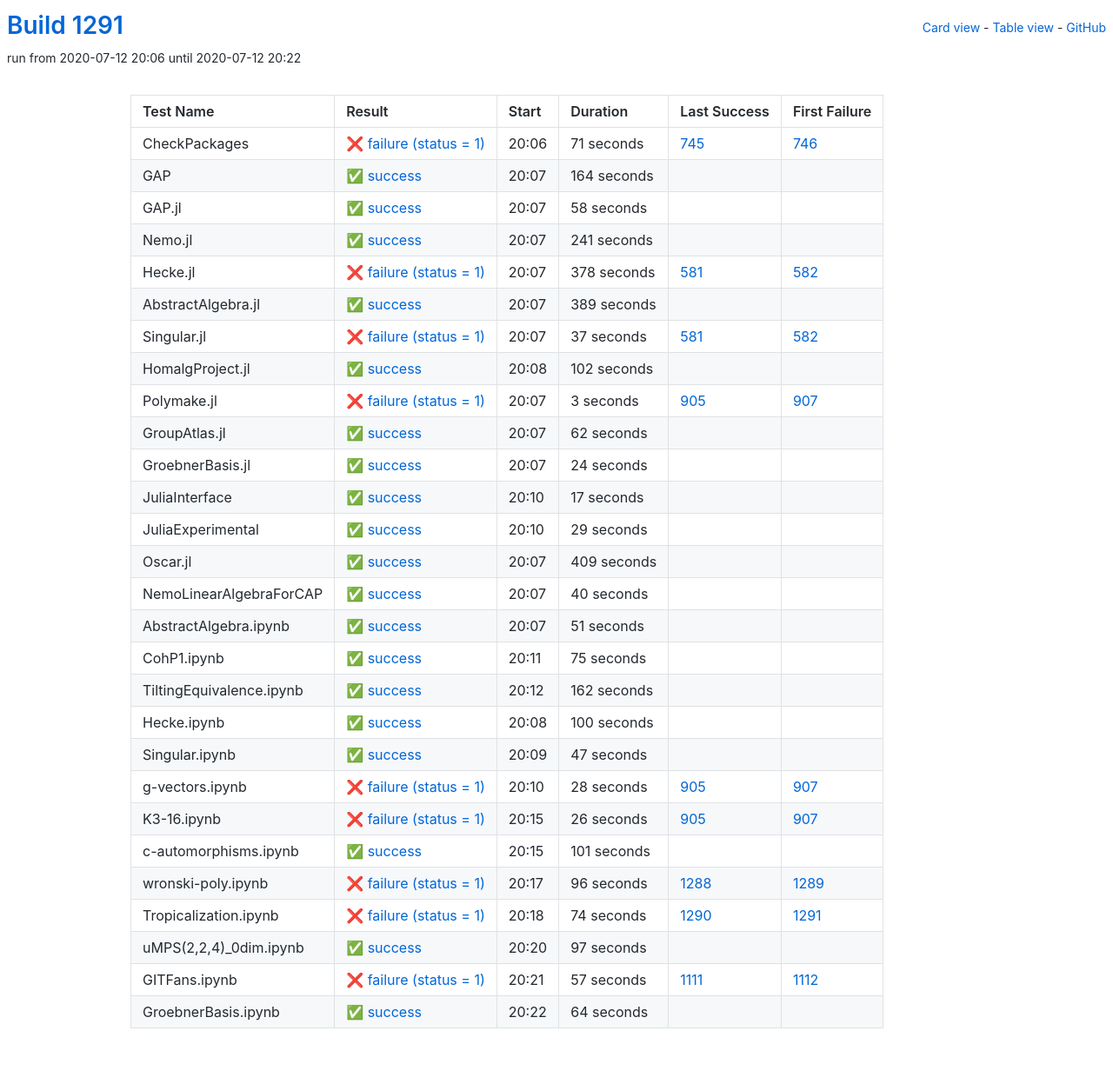
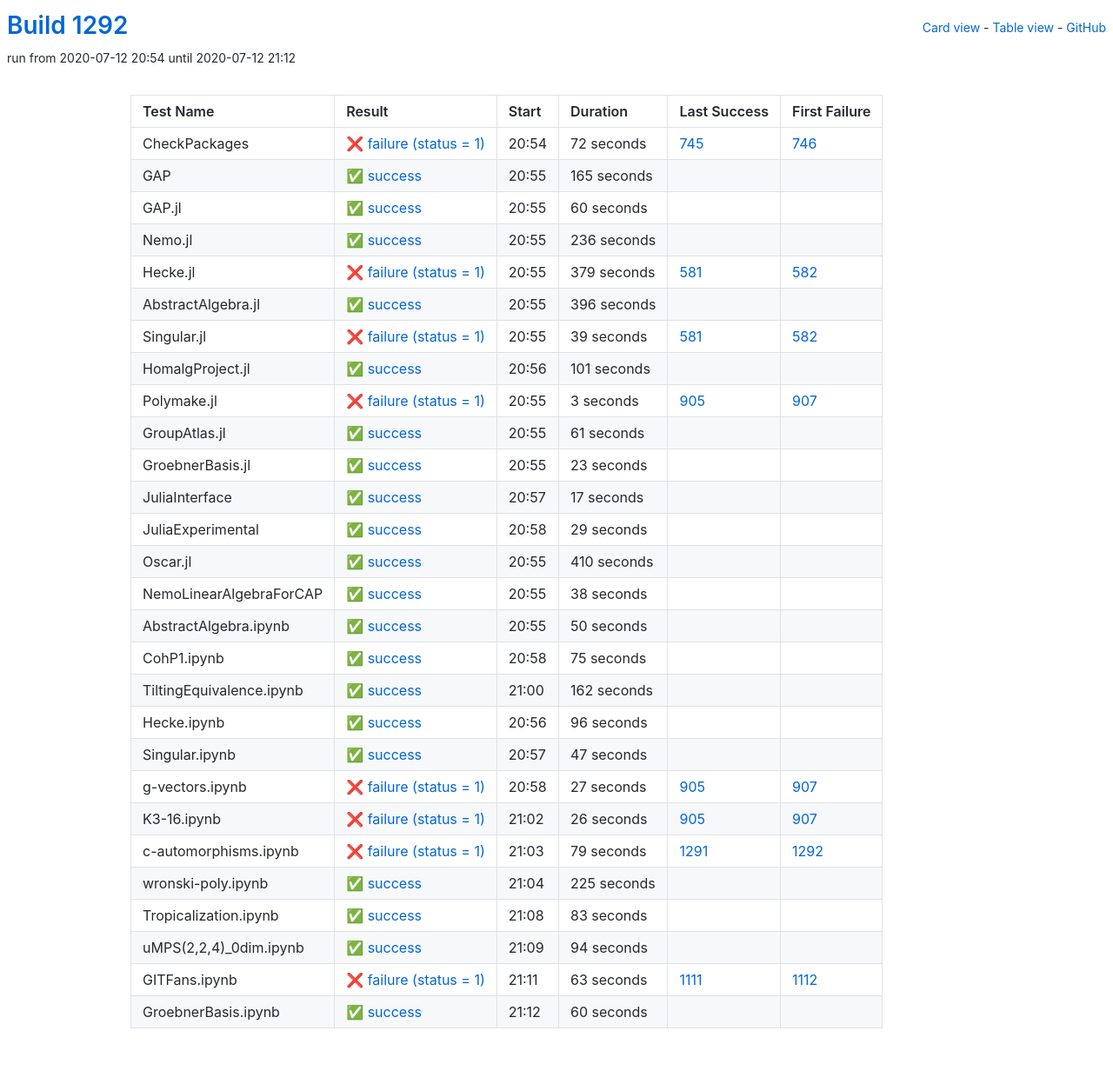
Before and after one commit to oscar-system/oscar-ci-status-1.4, a Jekyll site: the page built from table.html, in a window 1280 px wide. Shown: the whole page at 87% size. Built offline with Jekyll 4.4.1, drawn with Linux system fonts in a browser that asks for light colours.

Commit message:
Build #1292

```diff
--- a/_data/ci.yml
+++ b/_data/ci.yml
@@ -1,6 +1,6 @@
 ---
-build: 1291
-build_url: https://oscarci.mathematik.uni-kl.de/job/oscar-julia-1.4/1291/
+build: 1292
+build_url: https://oscarci.mathematik.uni-kl.de/job/oscar-julia-1.4/1292/
 job: oscar-julia-1.4
 organization: oscar-system
 repo: oscar-ci-status-1.4
@@ -8,104 +8,104 @@ repourl: https://github.com/oscar-system/oscar-ci-status-1.4
 tests:
 - name: CheckPackages
   id: checkpackages
-  log: https://oscarci.mathematik.uni-kl.de/job/oscar-julia-1.4/1291/artifact/logs/build-1291/CheckPackages.log
-  start: 2020-07-12 20:06
+  log: https://oscarci.mathematik.uni-kl.de/job/oscar-julia-1.4/1292/artifact/logs/build-1292/CheckPackages.log
+  start: 2020-07-12 20:54
   success: false
   exitcode: 1
   status: failure
-  duration: 71
+  duration: 72
   last_success: 745
   last_success_url: https://oscarci.mathematik.uni-kl.de/job/oscar-julia-1.4/745/
   first_failure: 746
   first_failure_url: https://oscarci.mathematik.uni-kl.de/job/oscar-julia-1.4/746/
 - name: GAP
   id: gap
-  log: https://oscarci.mathematik.uni-kl.de/job/oscar-julia-1.4/1291/artifact/logs/build-1291/GAP.log
-  start: 2020-07-12 20:07
+  log: https://oscarci.mathematik.uni-kl.de/job/oscar-julia-1.4/1292/artifact/logs/build-1292/GAP.log
+  start: 2020-07-12 20:55
   success: true
   exitcode: 0
   status: success
-  duration: 164
+  duration: 165
   last_success: false
   last_success_url:
   first_failure: false
   first_failure_url:
 - name: GAP.jl
   id: gap-jl
-  log: https://oscarci.mathematik.uni-kl.de/job/oscar-julia-1.4/1291/artifact/logs/build-1291/GAP.jl.log
-  start: 2020-07-12 20:07
+  log: https://oscarci.mathematik.uni-kl.de/job/oscar-julia-1.4/1292/artifact/logs/build-1292/GAP.jl.log
+  start: 2020-07-12 20:55
   success: true
   exitcode: 0
   status: success
-  duration: 58
+  duration: 60
   last_success: false
   last_success_url:
   first_failure: false
   first_failure_url:
 - name: Nemo.jl
   id: nemo-jl
-  log: https://oscarci.mathematik.uni-kl.de/job/oscar-julia-1.4/1291/artifact/logs/build-1291/Nemo.jl.log
-  start: 2020-07-12 20:07
+  log: https://oscarci.mathematik.uni-kl.de/job/oscar-julia-1.4/1292/artifact/logs/build-1292/Nemo.jl.log
+  start: 2020-07-12 20:55
   success: true
   exitcode: 0
   status: success
-  duration: 241
+  duration: 236
   last_success: false
   last_success_url:
   first_failure: false
   first_failure_url:
 - name: Hecke.jl
   id: hecke-jl
-  log: https://oscarci.mathematik.uni-kl.de/job/oscar-julia-1.4/1291/artifact/logs/build-1291/Hecke.jl.log
-  start: 2020-07-12 20:07
+  log: https://oscarci.mathematik.uni-kl.de/job/oscar-julia-1.4/1292/artifact/logs/build-1292/Hecke.jl.log
+  start: 2020-07-12 20:55
   success: false
   exitcode: 1
   status: failure
-  duration: 378
+  duration: 379
   last_success: 581
   last_success_url: https://oscarci.mathematik.uni-kl.de/job/oscar-julia-1.4/581/
   first_failure: 582
   first_failure_url: https://oscarci.mathematik.uni-kl.de/job/oscar-julia-1.4/582/
 - name: AbstractAlgebra.jl
   id: abstractalgebra-jl
-  log: https://oscarci.mathematik.uni-kl.de/job/oscar-julia-1.4/1291/artifact/logs/build-1291/AbstractAlgebra.jl.log
-  start: 2020-07-12 20:07
+  log: https://oscarci.mathematik.uni-kl.de/job/oscar-julia-1.4/1292/artifact/logs/build-1292/AbstractAlgebra.jl.log
+  start: 2020-07-12 20:55
   success: true
   exitcode: 0
   status: success
-  duration: 389
+  duration: 396
   last_success: false
   last_success_url:
   first_failure: false
   first_failure_url:
 - name: Singular.jl
   id: singular-jl
-  log: https://oscarci.mathematik.uni-kl.de/job/oscar-julia-1.4/1291/artifact/logs/build-1291/Singular.jl.log
-  start: 2020-07-12 20:07
+  log: https://oscarci.mathematik.uni-kl.de/job/oscar-julia-1.4/1292/artifact/logs/build-1292/Singular.jl.log
+  start: 2020-07-12 20:55
   success: false
   exitcode: 1
   status: failure
-  duration: 37
+  duration: 39
   last_success: 581
   last_success_url: https://oscarci.mathematik.uni-kl.de/job/oscar-julia-1.4/581/
   first_failure: 582
   first_failure_url: https://oscarci.mathematik.uni-kl.de/job/oscar-julia-1.4/582/
 - name: HomalgProject.jl
   id: homalgproject-jl
-  log: https://oscarci.mathematik.uni-kl.de/job/oscar-julia-1.4/1291/artifact/logs/build-1291/HomalgProject.jl.log
-  start: 2020-07-12 20:08
+  log: https://oscarci.mathematik.uni-kl.de/job/oscar-julia-1.4/1292/artifact/logs/build-1292/HomalgProject.jl.log
+  start: 2020-07-12 20:56
   success: true
   exitcode: 0
   status: success
-  duration: 102
+  duration: 101
   last_success: false
   last_success_url:
   first_failure: false
   first_failure_url:
 - name: Polymake.jl
   id: polymake-jl
-  log: https://oscarci.mathematik.uni-kl.de/job/oscar-julia-1.4/1291/artifact/logs/build-1291/Polymake.jl.log
-  start: 2020-07-12 20:07
+  log: https://oscarci.mathematik.uni-kl.de/job/oscar-julia-1.4/1292/artifact/logs/build-1292/Polymake.jl.log
+  start: 2020-07-12 20:55
   success: false
   exitcode: 1
   status: failure
@@ -116,32 +116,32 @@ tests:
   first_failure_url: https://oscarci.mathematik.uni-kl.de/job/oscar-julia-1.4/907/
 - name: GroupAtlas.jl
   id: groupatlas-jl
-  log: https://oscarci.mathematik.uni-kl.de/job/oscar-julia-1.4/1291/artifact/logs/build-1291/GroupAtlas.jl.log
-  start: 2020-07-12 20:07
+  log: https://oscarci.mathematik.uni-kl.de/job/oscar-julia-1.4/1292/artifact/logs/build-1292/GroupAtlas.jl.log
+  start: 2020-07-12 20:55
   success: true
   exitcode: 0
   status: success
-  duration: 62
+  duration: 61
   last_success: false
   last_success_url:
   first_failure: false
   first_failure_url:
 - name: GroebnerBasis.jl
   id: groebnerbasis-jl
-  log: https://oscarci.mathematik.uni-kl.de/job/oscar-julia-1.4/1291/artifact/logs/build-1291/GroebnerBasis.jl.log
-  start: 2020-07-12 20:07
+  log: https://oscarci.mathematik.uni-kl.de/job/oscar-julia-1.4/1292/artifact/logs/build-1292/GroebnerBasis.jl.log
+  start: 2020-07-12 20:55
   success: true
   exitcode: 0
   status: success
-  duration: 24
+  duration: 23
   last_success: false
   last_success_url:
   first_failure: false
   first_failure_url:
 - name: JuliaInterface
   id: juliainterface
-  log: https://oscarci.mathematik.uni-kl.de/job/oscar-julia-1.4/1291/artifact/logs/build-1291/JuliaInterface.log
-  start: 2020-07-12 20:10
+  log: https://oscarci.mathematik.uni-kl.de/job/oscar-julia-1.4/1292/artifact/logs/build-1292/JuliaInterface.log
+  start: 2020-07-12 20:57
   success: true
   exitcode: 0
   status: success
@@ -152,8 +152,8 @@ tests:
   first_failure_url:
 - name: JuliaExperimental
   id: juliaexperimental
-  log: https://oscarci.mathematik.uni-kl.de/job/oscar-julia-1.4/1291/artifact/logs/build-1291/JuliaExperimental.log
-  start: 2020-07-12 20:10
+  log: https://oscarci.mathematik.uni-kl.de/job/oscar-julia-1.4/1292/artifact/logs/build-1292/JuliaExperimental.log
+  start: 2020-07-12 20:58
   success: true
   exitcode: 0
   status: success
@@ -164,44 +164,44 @@ tests:
   first_failure_url:
 - name: Oscar.jl
   id: oscar-jl
-  log: https://oscarci.mathematik.uni-kl.de/job/oscar-julia-1.4/1291/artifact/logs/build-1291/Oscar.jl.log
-  start: 2020-07-12 20:07
+  log: https://oscarci.mathematik.uni-kl.de/job/oscar-julia-1.4/1292/artifact/logs/build-1292/Oscar.jl.log
+  start: 2020-07-12 20:55
   success: true
   exitcode: 0
   status: success
-  duration: 409
+  duration: 410
   last_success: false
   last_success_url:
   first_failure: false
   first_failure_url:
 - name: NemoLinearAlgebraForCAP
   id: nemolinearalgebraforcap
-  log: https://oscarci.mathematik.uni-kl.de/job/oscar-julia-1.4/1291/artifact/logs/build-1291/NemoLinearAlgebraForCAP.log
-  start: 2020-07-12 20:07
+  log: https://oscarci.mathematik.uni-kl.de/job/oscar-julia-1.4/1292/artifact/logs/build-1292/NemoLinearAlgebraForCAP.log
+  start: 2020-07-12 20:55
   success: true
   exitcode: 0
   status: success
-  duration: 40
+  duration: 38
   last_success: false
   last_success_url:
   first_failure: false
   first_failure_url:
 - name: AbstractAlgebra.ipynb
   id: abstractalgebra-ipynb
-  log: https://oscarci.mathematik.uni-kl.de/job/oscar-julia-1.4/1291/artifact/logs/build-1291/AbstractAlgebra.ipynb.log
-  start: 2020-07-12 20:07
+  log: https://oscarci.mathematik.uni-kl.de/job/oscar-julia-1.4/1292/artifact/logs/build-1292/AbstractAlgebra.ipynb.log
+  start: 2020-07-12 20:55
   success: true
   exitcode: 0
   status: success
-  duration: 51
+  duration: 50
   last_success: false
   last_success_url:
   first_failure: false
   first_failure_url:
 - name: CohP1.ipynb
   id: cohp1-ipynb
-  log: https://oscarci.mathematik.uni-kl.de/job/oscar-julia-1.4/1291/artifact/logs/build-1291/CohP1.ipynb.log
-  start: 2020-07-12 20:11
+  log: https://oscarci.mathematik.uni-kl.de/job/oscar-julia-1.4/1292/artifact/logs/build-1292/CohP1.ipynb.log
+  start: 2020-07-12 20:58
   success: true
   exitcode: 0
   status: success
@@ -212,8 +212,8 @@ tests:
   first_failure_url:
 - name: TiltingEquivalence.ipynb
   id: tiltingequivalence-ipynb
-  log: https://oscarci.mathematik.uni-kl.de/job/oscar-julia-1.4/1291/artifact/logs/build-1291/TiltingEquivalence.ipynb.log
-  start: 2020-07-12 20:12
+  log: https://oscarci.mathematik.uni-kl.de/job/oscar-julia-1.4/1292/artifact/logs/build-1292/TiltingEquivalence.ipynb.log
+  start: 2020-07-12 21:00
   success: true
   exitcode: 0
   status: success
@@ -224,20 +224,20 @@ tests:
   first_failure_url:
 - name: Hecke.ipynb
   id: hecke-ipynb
-  log: https://oscarci.mathematik.uni-kl.de/job/oscar-julia-1.4/1291/artifact/logs/build-1291/Hecke.ipynb.log
-  start: 2020-07-12 20:08
+  log: https://oscarci.mathematik.uni-kl.de/job/oscar-julia-1.4/1292/artifact/logs/build-1292/Hecke.ipynb.log
+  start: 2020-07-12 20:56
   success: true
   exitcode: 0
   status: success
-  duration: 100
+  duration: 96
   last_success: false
   last_success_url:
   first_failure: false
   first_failure_url:
 - name: Singular.ipynb
   id: singular-ipynb
-  log: https://oscarci.mathematik.uni-kl.de/job/oscar-julia-1.4/1291/artifact/logs/build-1291/Singular.ipynb.log
-  start: 2020-07-12 20:09
+  log: https://oscarci.mathematik.uni-kl.de/job/oscar-julia-1.4/1292/artifact/logs/build-1292/Singular.ipynb.log
+  start: 2020-07-12 20:57
   success: true
   exitcode: 0
   status: success
@@ -248,20 +248,20 @@ tests:
   first_failure_url:
 - name: g-vectors.ipynb
   id: g-vectors-ipynb
-  log: https://oscarci.mathematik.uni-kl.de/job/oscar-julia-1.4/1291/artifact/logs/build-1291/g-vectors.ipynb.log
-  start: 2020-07-12 20:10
+  log: https://oscarci.mathematik.uni-kl.de/job/oscar-julia-1.4/1292/artifact/logs/build-1292/g-vectors.ipynb.log
+  start: 2020-07-12 20:58
   success: false
   exitcode: 1
   status: failure
-  duration: 28
+  duration: 27
   last_success: 905
   last_success_url: https://oscarci.mathematik.uni-kl.de/job/oscar-julia-1.4/905/
   first_failure: 907
   first_failure_url: https://oscarci.mathematik.uni-kl.de/job/oscar-julia-1.4/907/
 - name: K3-16.ipynb
   id: k3-16-ipynb
-  log: https://oscarci.mathematik.uni-kl.de/job/oscar-julia-1.4/1291/artifact/logs/build-1291/K3-16.ipynb.log
-  start: 2020-07-12 20:15
+  log: https://oscarci.mathematik.uni-kl.de/job/oscar-julia-1.4/1292/artifact/logs/build-1292/K3-16.ipynb.log
+  start: 2020-07-12 21:02
   success: false
   exitcode: 1
   status: failure
@@ -272,72 +272,72 @@ tests:
   first_failure_url: https://oscarci.mathematik.uni-kl.de/job/oscar-julia-1.4/907/
 - name: c-automorphisms.ipynb
   id: c-automorphisms-ipynb
-  log: https://oscarci.mathematik.uni-kl.de/job/oscar-julia-1.4/1291/artifact/logs/build-1291/c-automorphisms.ipynb.log
-  start: 2020-07-12 20:15
+  log: https://oscarci.mathematik.uni-kl.de/job/oscar-julia-1.4/1292/artifact/logs/build-1292/c-automorphisms.ipynb.log
+  start: 2020-07-12 21:03
+  success: false
+  exitcode: 1
+  status: failure
+  duration: 79
+  last_success: 1291
+  last_success_url: https://oscarci.mathematik.uni-kl.de/job/oscar-julia-1.4/1291/
+  first_failure: 1292
+  first_failure_url: https://oscarci.mathematik.uni-kl.de/job/oscar-julia-1.4/1292/
+- name: wronski-poly.ipynb
+  id: wronski-poly-ipynb
+  log: https://oscarci.mathematik.uni-kl.de/job/oscar-julia-1.4/1292/artifact/logs/build-1292/wronski-poly.ipynb.log
+  start: 2020-07-12 21:04
   success: true
   exitcode: 0
   status: success
-  duration: 101
+  duration: 225
   last_success: false
   last_success_url:
   first_failure: false
   first_failure_url:
-- name: wronski-poly.ipynb
-  id: wronski-poly-ipynb
-  log: https://oscarci.mathematik.uni-kl.de/job/oscar-julia-1.4/1291/artifact/logs/build-1291/wronski-poly.ipynb.log
-  start: 2020-07-12 20:17
-  success: false
-  exitcode: 1
-  status: failure
-  duration: 96
-  last_success: 1288
-  last_success_url: https://oscarci.mathematik.uni-kl.de/job/oscar-julia-1.4/1288/
-  first_failure: 1289
-  first_failure_url: https://oscarci.mathematik.uni-kl.de/job/oscar-julia-1.4/1289/
 - name: Tropicalization.ipynb
   id: tropicalization-ipynb
-  log: https://oscarci.mathematik.uni-kl.de/job/oscar-julia-1.4/1291/artifact/logs/build-1291/Tropicalization.ipynb.log
-  start: 2020-07-12 20:18
-  success: false
-  exitcode: 1
-  status: failure
-  duration: 74
-  last_success: 1290
-  last_success_url: https://oscarci.mathematik.uni-kl.de/job/oscar-julia-1.4/1290/
-  first_failure: 1291
-  first_failure_url: https://oscarci.mathematik.uni-kl.de/job/oscar-julia-1.4/1291/
-- name: uMPS(2,2,4)_0dim.ipynb
-  id: umps-2-2-4-0dim-ipynb
-  log: https://oscarci.mathematik.uni-kl.de/job/oscar-julia-1.4/1291/artifact/logs/build-1291/uMPS-2-2-4-_0dim.ipynb.log
-  start: 2020-07-12 20:20
+  log: https://oscarci.mathematik.uni-kl.de/job/oscar-julia-1.4/1292/artifact/logs/build-1292/Tropicalization.ipynb.log
+  start: 2020-07-12 21:08
   success: true
   exitcode: 0
   status: success
-  duration: 97
+  duration: 83
+  last_success: false
+  last_success_url:
+  first_failure: false
+  first_failure_url:
+- name: uMPS(2,2,4)_0dim.ipynb
+  id: umps-2-2-4-0dim-ipynb
+  log: https://oscarci.mathematik.uni-kl.de/job/oscar-julia-1.4/1292/artifact/logs/build-1292/uMPS-2-2-4-_0dim.ipynb.log
+  start: 2020-07-12 21:09
+  success: true
+  exitcode: 0
+  status: success
+  duration: 94
   last_success: false
   last_success_url:
   first_failure: false
   first_failure_url:
 - name: GITFans.ipynb
   id: gitfans-ipynb
-  log: https://oscarci.mathematik.uni-kl.de/job/oscar-julia-1.4/1291/artifact/logs/build-1291/GITFans.ipynb.log
-  start: 2020-07-12 20:21
+  log: https://oscarci.mathematik.uni-kl.de/job/oscar-julia-1.4/1292/artifact/logs/build-1292/GITFans.ipynb.log
+  start: 2020-07-12 21:11
   success: false
   exitcode: 1
   status: failure
-  duration: 57
+  duration: 63
   last_success: 1111
   last_success_url: https://oscarci.mathematik.uni-kl.de/job/oscar-julia-1.4/1111/
   first_failure: 1112
   first_failure_url: https://oscarci.mathematik.uni-kl.de/job/oscar-julia-1.4/1112/
 - name: GroebnerBasis.ipynb
   id: groebnerbasis-ipynb
-  log: https://oscarci.mathematik.uni-kl.de/job/oscar-julia-1.4/1291/artifact/logs/build-1291/GroebnerBasis.ipynb.log
-  start: 2020-07-12 20:22
+  log: https://oscarci.mathematik.uni-kl.de/job/oscar-julia-1.4/1292/artifact/logs/build-1292/GroebnerBasis.ipynb.log
+  start: 2020-07-12 21:12
   success: true
   exitcode: 0
   status: success
-  duration: 64
+  duration: 60
   last_success: false
   last_success_url:
   first_failure: false
```
Also changed, not shown: README.md.
